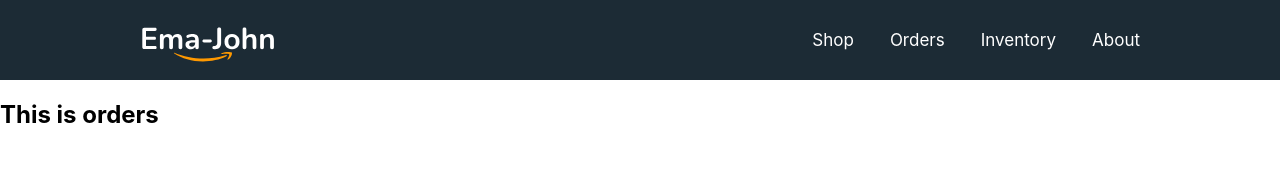
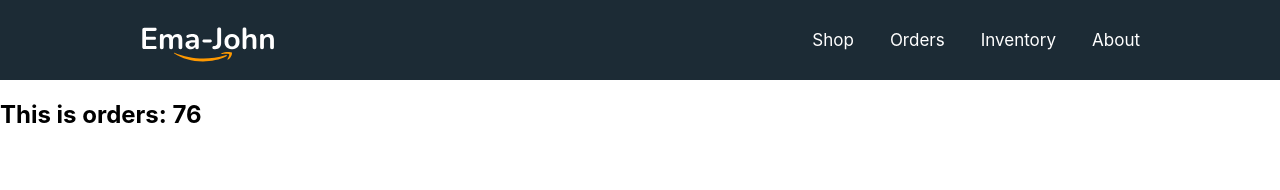
Before and after one commit to mostafizur610/ema-john, a React (Create React App) app: page /orders in a window 1280 px wide. Shown: the top 190 px of the page. Built offline with nearby package versions, Linux system fonts and the light colour scheme.

Commit message:
shop router path solved

```diff
--- a/src/App.js
+++ b/src/App.js
@@ -14,11 +14,13 @@
       element: <Main></Main>,
       children: [
         {
-          path: '/',
+          path: '/shop',
+          loader: () => fetch('products.json'),
           element: <Shop></Shop>
         },
         {
           path: '/orders',
+          loader: () => fetch('products.json'),
           element: <Orders></Orders>
         },
         {
--- a/src/components/Orders/Orders.js
+++ b/src/components/Orders/Orders.js
@@ -1,9 +1,11 @@
 import React from 'react';
+import { useLoaderData } from 'react-router-dom';
 
 const Orders = () => {
+    const products = useLoaderData();
     return (
         <div>
-            <h2>This is orders</h2>
+            <h2>This is orders: {products.length}</h2>
         </div>
     );
 };
--- a/src/components/Shop/Shop.js
+++ b/src/components/Shop/Shop.js
@@ -1,25 +1,27 @@
 import React, { useEffect, useState } from 'react';
+import { useLoaderData } from 'react-router-dom';
 import { addToDb, getStoredCart } from '../../utilities/fakedb';
 import Cart from '../Cart/Cart';
 import Product from '../Product/Product';
 import './Shop.css';
 
 const Shop = () => {
-    const [products, setProducts] = useState([]);
+    // const [products, setProducts] = useState([]);
+    const products = useLoaderData();
     const [cart, setCart] = useState([]);
 
-    useEffect( () =>{
-        fetch('products.json')
-        .then(res=> res.json())
-        .then(data =>setProducts(data))
-    }, []);
+    // useEffect( () =>{
+    //     fetch('products.json')
+    //     .then(res=> res.json())
+    //     .then(data =>setProducts(data))
+    // }, []);
 
-    useEffect( () =>{
+    useEffect(() => {
         const storedCart = getStoredCart();
         const savedCart = [];
-        for(const id in storedCart){
+        for (const id in storedCart) {
             const addedProduct = products.find(product => product.id === id);
-            if(addedProduct){
+            if (addedProduct) {
                 const quantity = storedCart[id];
                 addedProduct.quantity = quantity;
                 savedCart.push(addedProduct);
@@ -28,15 +30,15 @@
         setCart(savedCart);
     }, [products])
 
-    const handleAddToCart = (selectedProduct) =>{
+    const handleAddToCart = (selectedProduct) => {
         console.log(selectedProduct);
         let newCart = [];
         const exists = cart.find(product => product.id === selectedProduct.id);
-        if(!exists){
+        if (!exists) {
             selectedProduct.quantity = 1;
             newCart = [...cart, selectedProduct];
         }
-        else{
+        else {
             const rest = cart.filter(product => product.id !== selectedProduct.id);
             exists.quantity = exists.quantity + 1;
             newCart = [...rest, exists];
@@ -50,11 +52,11 @@
         <div className='shop-container'>
             <div className="products-container">
                 {
-                    products.map(product=><Product
+                    products.map(product => <Product
                         key={product.id}
                         product={product}
                         handleAddToCart={handleAddToCart}
-                        ></Product>)
+                    ></Product>)
                 }
             </div>
             <div className="cart-container">
```
